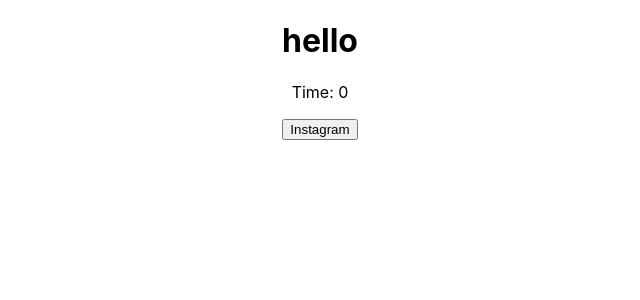
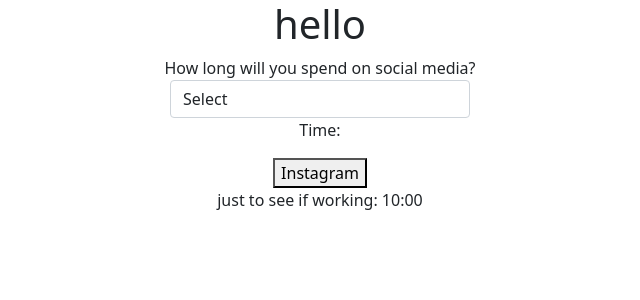
Before and after one commit to kaitlinkenney/social-media-tracker, a React (Create React App) app: page / in a window 1280 px wide. Shown: the top 300 px of the page, without its empty margins (320-960 px from the left). Built offline with nearby package versions, Linux system fonts and the light colour scheme.

Commit message:
timer counting down in console

```diff
--- a/package.json
+++ b/package.json
@@ -6,8 +6,10 @@
     "@testing-library/jest-dom": "^5.12.0",
     "@testing-library/react": "^11.2.7",
     "@testing-library/user-event": "^12.8.3",
+    "bootstrap": "^5.0.2",
     "react": "^17.0.2",
     "react-dom": "^17.0.2",
+    "react-icons": "^4.2.0",
     "react-scripts": "4.0.3",
     "web-vitals": "^1.1.2"
   },
--- a/src/index.js
+++ b/src/index.js
@@ -3,6 +3,7 @@
 import './index.css';
 import App from './App';
 import reportWebVitals from './reportWebVitals';
+import 'bootstrap/dist/css/bootstrap.min.css';
 
 ReactDOM.render(
   <React.StrictMode>
--- /dev/null
+++ b/src/pages/script.css
@@ -0,0 +1,7 @@
+#type {
+ margin-left: 490px;
+
+
+    width: 300px;
+    align-content: center;
+}
--- a/src/pages/script.js
+++ b/src/pages/script.js
@@ -1,82 +1,62 @@
 import React, { useState, useEffect } from "react";
-
+import "./script.css";
+import { BiDownArrow } from 'react-icons/bi';
 
 function Home() {
+    const [timeGoal, setTimeGoal] = useState();
 
 
     function openInsta() {
         let insta = window.open("http://www.instagram.com")
         // myFunction()
         // updateTime()
-        // console.log(timer)
-        // if (timer == 0) {
+        // console.log(startingMinutes)
+        // if (startingMinutes == 0) {
         //     insta.close()
         // }
     }
 
-    //console.log("30")
-    let timer = 105;
+    let startingMinutes = 10;
+    let time = startingMinutes * 60;
 
-    // function updateTime(){
-    //     while (timer > 0) {
-    //         timer --;
-    //     }
-    //     console.log(timer)
-    // }
+    const countdownEl = document.getElementById('countdown')
+let annoying = "10:00"
+    setInterval(myFunc, 1000);
 
-    function updateTime() {
-        while (timer > 0){
-        timer--
-     }
-
-      }
-      updateTime()
-
-    //   function runFunction(callback, interval, repeat){
-    //       let repeated = 0;
-    //       const intervalTask = setInterval(doTask, interval)
-    //     function doTask(){
-    //         if (repeated < repeat){
-    //             callback()
-    //             repeated +=1
-    //         } else {
-    //            clearInterval(intervalTask)
-    //         }
-    //     }
-    //   }
-
-    //   runFunction(updateTime, 3000, 5)
-
-      //var min;
-    //   window.onload = function() {
-    //     setInterval(function() {
-
-    //         min = 60;
-    //     min--;
-
-    //       console.log(min)
-
-    //     }, 1000);
-
-    //   }
-
-    //   function secondsLeft() {
-    //     let now = new Date().getSeconds()
-    //   }
-    //   function init() {
-    //     timer = setInterval(secondsLeft(), 1000);
-    //   }
-
-    //   init()
-        // setInterval(updateTime, 3000)
+    function myFunc() {
+        let minutes = Math.floor(time / 60)
+        let seconds = time % 60;
+        annoying = minutes + ":" + seconds
+            // if (startingMinutes > 0) {
+                time--
+          // }
+        console.log(annoying)
+    }
 
 
+
+//  myFunc()
+
+
+    console.log(timeGoal)
 
 
     return (
         <div>
             <h1> hello</h1>
-            <p>Time: {timer}</p>
+            <div className="col">
+                <label htmlFor="type">How long will you spend on social media? </label>
+                <select id="type" className="form-control" value={timeGoal}
+                    onChange={(event) =>
+                        setTimeGoal(event.target.value)
+                    }>
+                    <option name="30" value='0'>Select</option>
+                    <option name="30" value='30'>30 minutes</option>
+                    <option name="60" value='60' >1 hour</option>
+                    <option name="120" value='120'>2 hours</option>
+                </select>
+            </div>
+            <p>Time: {timeGoal}</p>
             <button
                 onClick={openInsta}>Instagram</button>
             {/* <a href="http://www.instagram.com">
@@ -84,7 +64,7 @@
         </a> */}
 
             {/* <a href="https://www.instagram.com" target="_blank"><button>Instagram</button></a> */}
-
+            <p id="countdown">just to see if working: {annoying}</p>
         </div>
     )
 
```
Also changed, not shown: 1 other file (tests, documents, lock files or other folders).
